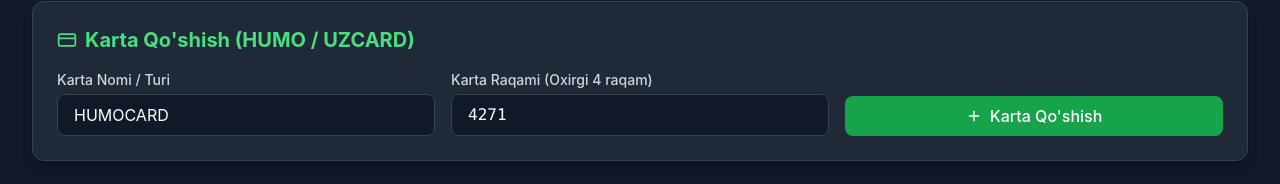
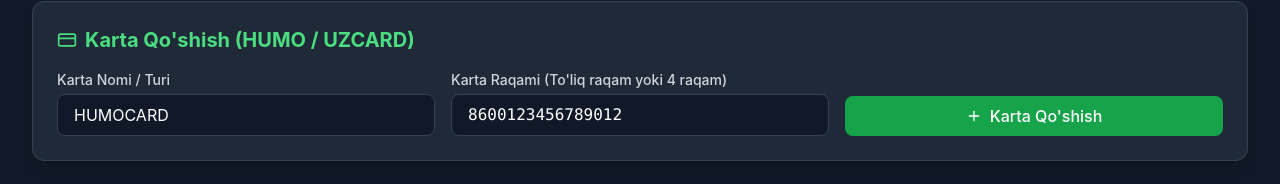
Before and after one commit to olduzfox/devapi, a React (Vite) app in the folder frontend/: page / in a window 1280 px wide. Both pictures are taken after a click on the button "Kartalar Boshqaruvi". Shown: the part 167-351 px from the top of the page. Built offline with nearby package versions, Linux system fonts and the light colour scheme; no server answers.

Commit message:
Return full card_number in payment creation and status JSON endpoints

```diff
--- a/frontend/src/components/CardManager.jsx
+++ b/frontend/src/components/CardManager.jsx
@@ -4,7 +4,7 @@
 export default function CardManager() {
   const [cards, setCards] = useState([]);
   const [name, setName] = useState('HUMOCARD');
-  const [cardNumber, setCardNumber] = useState('4271');
+  const [cardNumber, setCardNumber] = useState('8600123456789012');
   const [loading, setLoading] = useState(false);
   const [error, setError] = useState('');
   const [success, setSuccess] = useState('');
@@ -101,12 +101,12 @@
           </div>
 
           <div>
-            <label className="block text-sm font-medium text-gray-300 mb-1">Karta Raqami (Oxirgi 4 raqam)</label>
+            <label className="block text-sm font-medium text-gray-300 mb-1">Karta Raqami (To'liq raqam yoki 4 raqam)</label>
             <input
               type="text"
               className="w-full bg-gray-900 border border-gray-700 rounded-lg px-4 py-2 text-white focus:outline-none focus:border-green-500 font-mono"
-              placeholder="4271"
-              maxLength={16}
+              placeholder="8600123456789012"
+              maxLength={25}
               value={cardNumber}
               onChange={(e) => setCardNumber(e.target.value)}
               required
@@ -148,8 +148,8 @@
               >
                 <div>
                   <div className="text-xs text-gray-400 font-semibold">{c.name}</div>
-                  <div className="text-lg font-mono font-bold text-white tracking-widest mt-1">
-                    •••• *{c.card_number}
+                  <div className="text-sm font-mono font-bold text-white tracking-wider mt-1">
+                    {c.card_number.length > 4 ? c.card_number : `•••• *${c.card_number}`}
                   </div>
                 </div>
 
```
Also changed, not shown: 2 other files (tests, documents, lock files or other folders).
